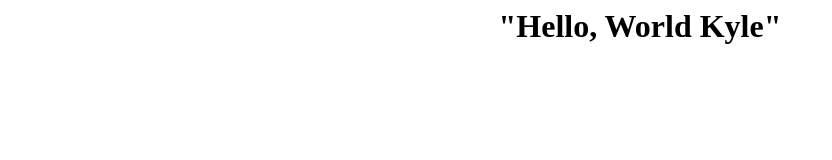
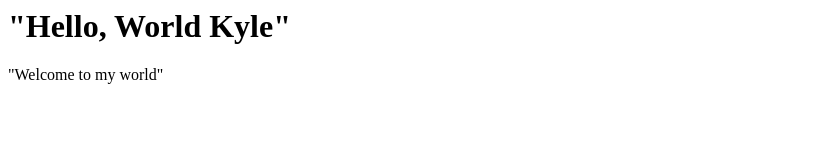
Before and after one commit to Kyleetaruc/DemoAct1, a plain HTML site: page index.html in a window 1280 px wide. Shown: the whole page, without its empty margins (0-832 px from the left). Drawn offline with Linux system fonts and the light colour scheme.

Commit message:
Update index.html

```diff
--- a/index.html
+++ b/index.html
@@ -1,5 +1,6 @@
 <h1>
-  <center>
     "Hello, World Kyle"
-  </center>
 </h1>
+<p>
+  "Welcome to my world"
+</p>
```
